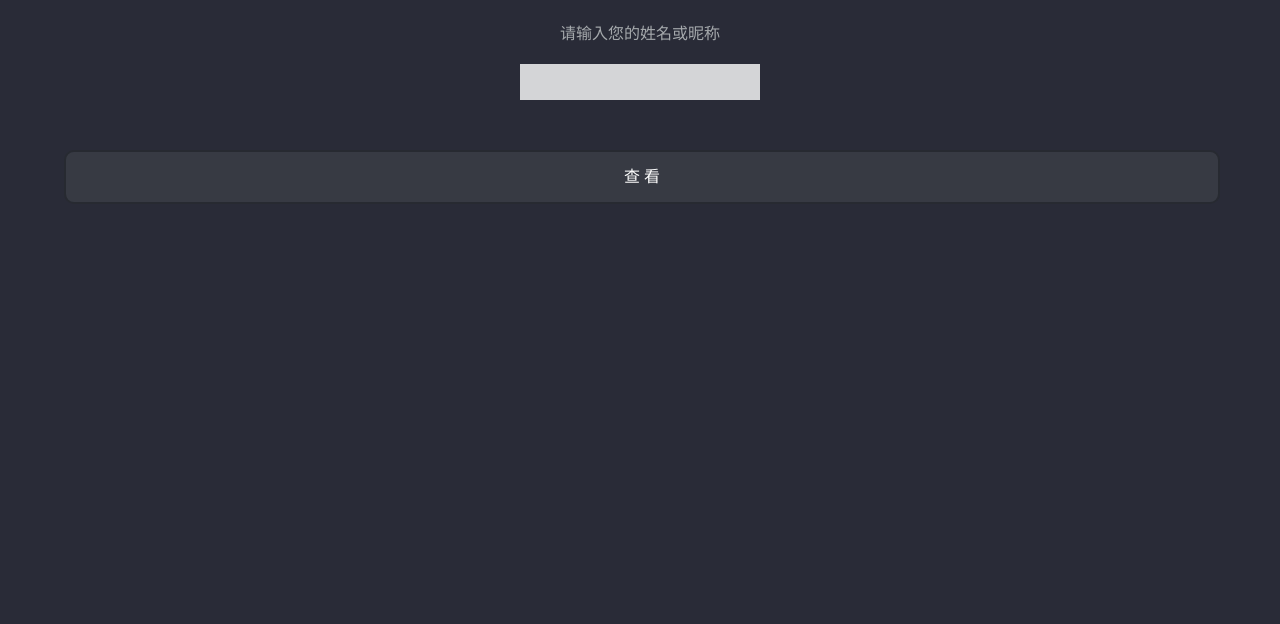
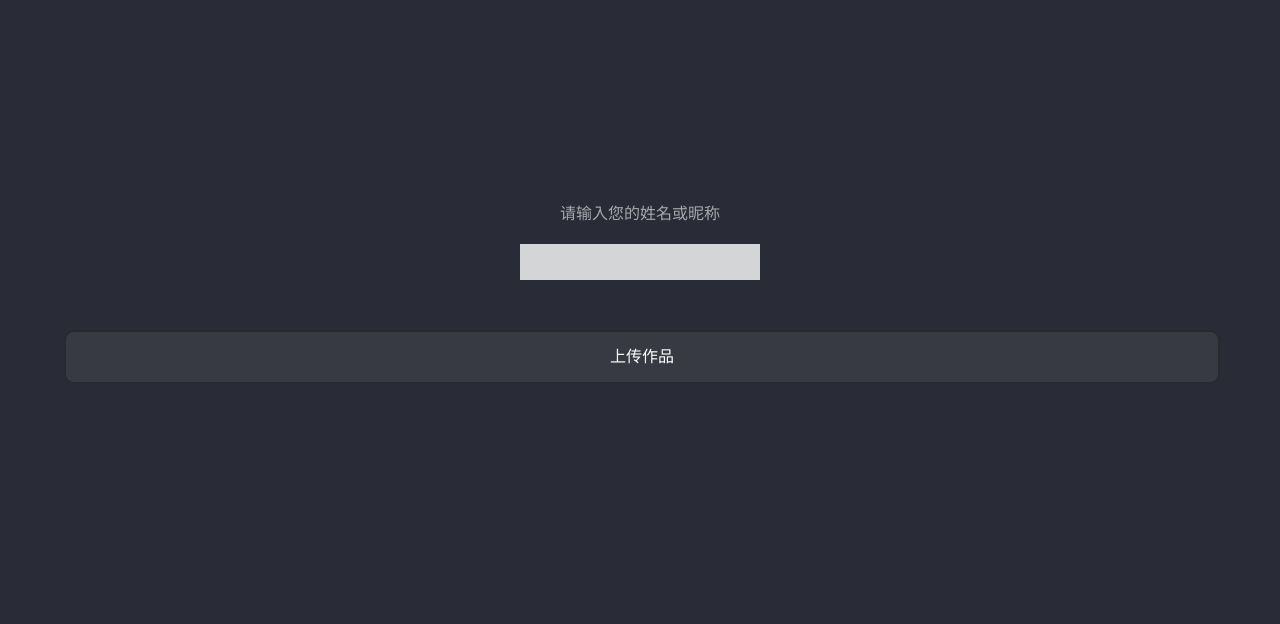
Before and after one commit to sparkmorry/symmetry, a Django app: page /name/1/ in a window 1280 px wide. Shown: the top 624 px of the page. Run offline with Django 3.2, Linux system fonts and the light colour scheme; parts of the project's set-up code (start-up, migrations or seed data) failed here and were passed over.

Commit message:
修改问题267

```diff
--- a/static/js/main.js
+++ b/static/js/main.js
@@ -235,7 +235,7 @@ $("#share").bind('click', function(){
       num: num
     }, function(ret){
       if(ret.code==0){
-        alert("保存成功！");
+        // alert("保存成功！");
         window.location.href="/name/"+ret.data+'/'
       }
     })
--- a/templates/base.html
+++ b/templates/base.html
@@ -1,7 +1,7 @@
 <!doctype html>
 <html>
 <head>
-    <title>symmetry</title>
+    <title>让人脑洞大开的旋转画板</title>
     <meta charset="utf-8">
     <meta name="viewport" content="width=device-width, initial-scale=1.0, maximum-scale=1.0, minimum-scale=1.0, user-scalable=0" />
     <style type="text/css">
--- a/templates/name.html
+++ b/templates/name.html
@@ -46,9 +46,9 @@
             outline: none;
         }
     </style>
-    <p>请输入您的姓名或昵称</p>
+    <p style="margin-top:200px">请输入您的姓名或昵称</p>
     <input id="name" type="text">
-    <div id="preview" class="btn-large" data-id="{{work_id}}">查 看</div>
+    <div id="preview" class="btn-large" data-id="{{work_id}}">上传作品</div>
     <script type="text/javascript" src="/static/js/lib/jquery/jquery-1.8.2.min.js"></script>
     <script type="text/javascript" src="/static/js/name.js"></script>
 {% endblock %}
--- a/templates/play.html
+++ b/templates/play.html
@@ -47,7 +47,7 @@
 	<canvas id="canvas"></canvas>
 
     <p>{{work.author}} 作品</p>
-    <p>点击右上角菜单分享作品</p>
+    <!-- <p>点击右上角菜单分享作品</p> -->
 
     <div class="btn" id="play"><img src="/static/images/text/play.png"></div>
     <a href="/"><div class="btn" style="margin-top:0px;"><img src="/static/images/text/try.png"></div></a>
```
Also changed, not shown: static/js/play.js (+7 -6 lines).
